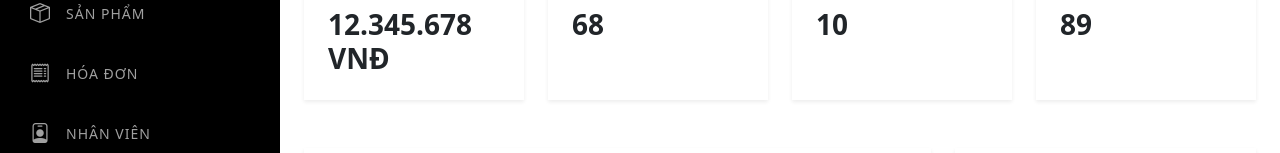
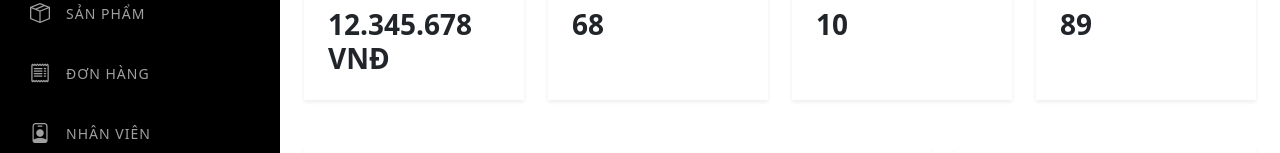
Before and after one commit to nqh1089/RyS-Fashion-Store, a Vue app: page /admin/dashboard in a window 1280 px wide. Shown: the part 207-360 px from the top of the page. Built offline with nearby package versions, Linux system fonts and the light colour scheme.

Commit message:
Backup Giai đoạn 2

```diff
--- a/db.json
+++ b/db.json
@@ -85,7 +85,7 @@
       "startDate": "2026-01-26"
     },
     {
-      "id": 2,
+      "id": "2",
       "account": "ad",
       "name": "Test",
       "role": "Nhân viên",
--- a/src/components/Admin/AdminSidebar.vue
+++ b/src/components/Admin/AdminSidebar.vue
@@ -12,7 +12,7 @@
         <i class="bi bi-box-seam"></i> <span>SẢN PHẨM</span>
       </router-link>
       <router-link to="/admin/orders" class="nav-item" title="Hóa đơn">
-        <i class="bi bi-receipt"></i> <span>HÓA ĐƠN</span>
+        <i class="bi bi-receipt"></i> <span>ĐƠN HÀNG</span>
       </router-link>
       <router-link to="/admin/employees" class="nav-item" title="Nhân viên">
         <i class="bi bi-person-badge"></i> <span>NHÂN VIÊN</span>
```
